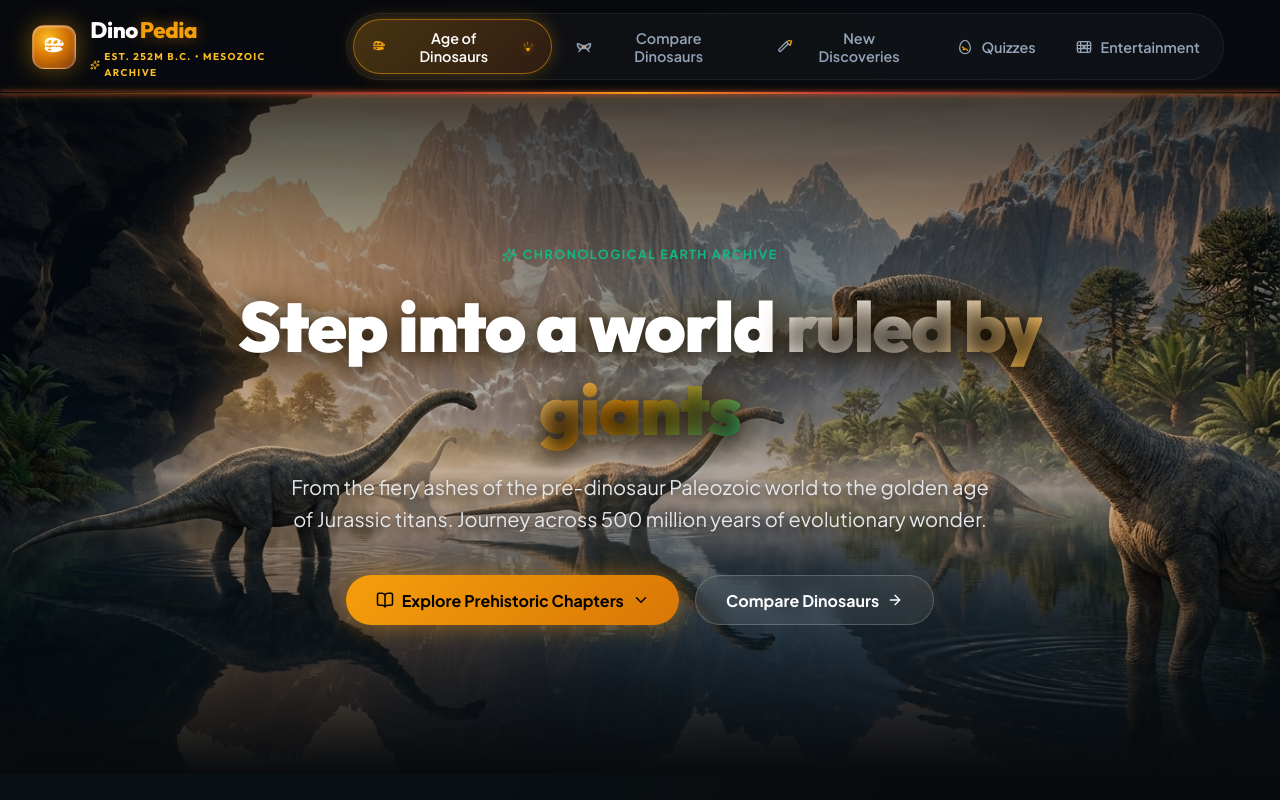
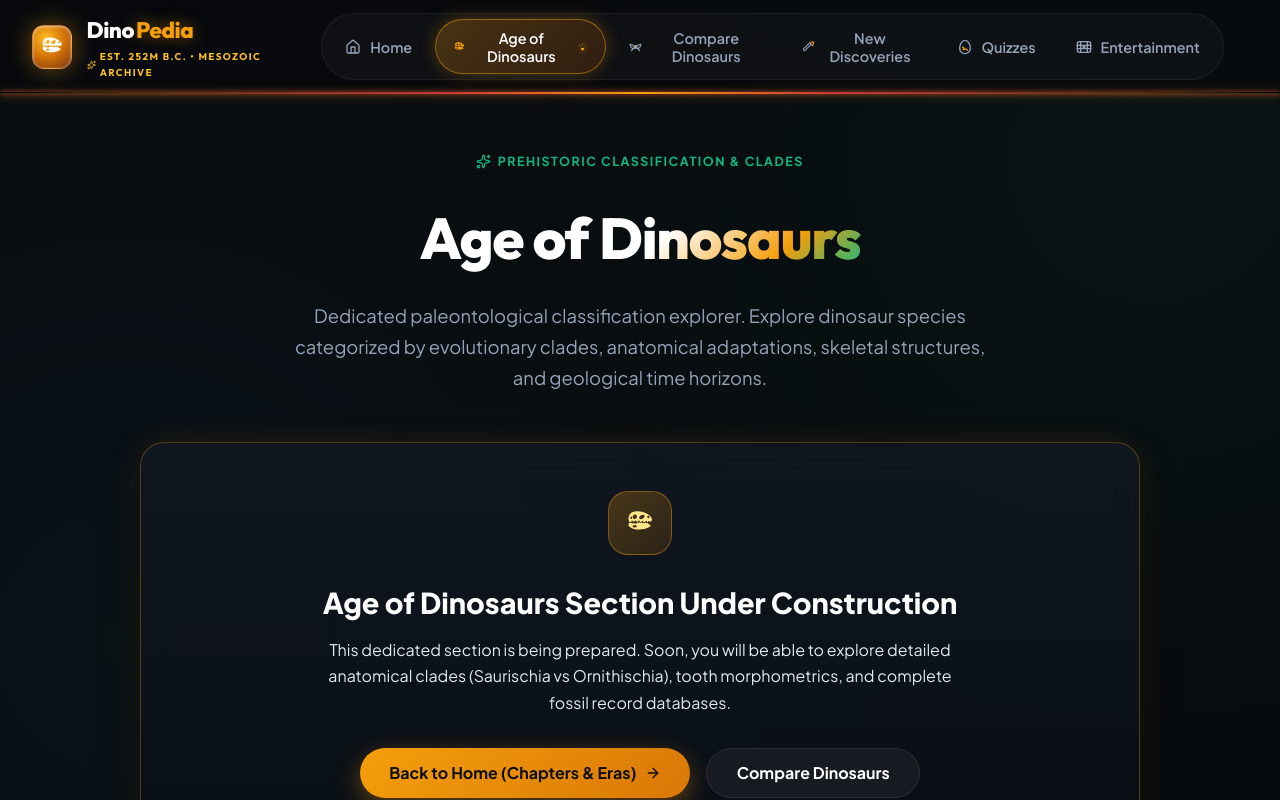
Before and after one commit to MinukaPanagoda/dinopedia, a React (Vite) app in the folder frontend/: page / in a window 1280 px wide. Both pictures are taken after a click on the button "Age of Dinosaurs". Shown: the top 800 px of the page. Built offline with nearby package versions, Linux system fonts and the light colour scheme.

Commit message:
feat: separate Home and Age of Dinosaurs pages with dedicated navbar navigation

```diff
--- a/frontend/src/App.jsx
+++ b/frontend/src/App.jsx
@@ -1,6 +1,7 @@
 import React, { useState } from 'react';
 import Navbar from './components/Navbar';
 import HomePage from './components/HomePage';
+import AgeOfDinosaursPage from './components/AgeOfDinosaursPage';
 import ComparePage from './components/ComparePage';
 import DiscoveriesPage from './components/DiscoveriesPage';
 import QuizPage from './components/QuizPage';
@@ -8,10 +9,14 @@ import EntertainmentPage from './components/EntertainmentPage';
 import DinoSkull from './components/DinoSkull';
 
 export default function App() {
-  const [activeTab, setActiveTab] = useState('age-of-dinosaurs');
+  const [activeTab, setActiveTab] = useState('home');
 
   const renderContent = () => {
     switch (activeTab) {
+      case 'home':
+        return <HomePage setActiveTab={setActiveTab} />;
+      case 'age-of-dinosaurs':
+        return <AgeOfDinosaursPage setActiveTab={setActiveTab} />;
       case 'compare':
         return <ComparePage />;
       case 'discoveries':
@@ -20,7 +25,6 @@ export default function App() {
         return <QuizPage />;
       case 'entertainment':
         return <EntertainmentPage />;
-      case 'age-of-dinosaurs':
       default:
         return <HomePage setActiveTab={setActiveTab} />;
     }
--- /dev/null
+++ b/frontend/src/components/AgeOfDinosaursPage.jsx
@@ -0,0 +1,138 @@
+import React from 'react';
+import { Compass, Sparkles, Layers, ArrowRight, Clock, Shield } from 'lucide-react';
+import DinoSkull from './DinoSkull';
+
+export default function AgeOfDinosaursPage({ setActiveTab }) {
+  return (
+    <div className="home-container" style={{ padding: '3.5rem 1.5rem 6rem', minHeight: '80vh' }}>
+      <div style={{ maxWidth: '1000px', margin: '0 auto', textAlign: 'center' }}>
+
+        {/* Badge */}
+        <div className="section-tag" style={{ margin: '0 auto 1.25rem', justifyContent: 'center' }}>
+          <Sparkles size={15} /> Prehistoric Classification & Clades
+        </div>
+
+        {/* Title */}
+        <h1 className="section-title" style={{ fontSize: 'clamp(2.2rem, 5vw, 3.6rem)', marginBottom: '1rem' }}>
+          Age of <span className="hero-title-gradient">Dinosaurs</span>
+        </h1>
+
+        <p style={{ color: 'var(--text-muted)', fontSize: '1.15rem', maxWidth: '720px', margin: '0 auto 3rem', lineHeight: '1.7' }}>
+          Dedicated paleontological classification explorer. Explore dinosaur species categorized by evolutionary clades, anatomical adaptations, skeletal structures, and geological time horizons.
+        </p>
+
+        {/* Under Construction / Dedicated Page Foundation Card */}
+        <div
+          className="glass-panel"
+          style={{
+            padding: '3rem 2rem',
+            background: 'linear-gradient(180deg, rgba(17, 24, 34, 0.85) 0%, rgba(10, 15, 22, 0.95) 100%)',
+            border: '1px solid rgba(245, 158, 11, 0.3)',
+            borderRadius: '24px',
+            boxShadow: '0 20px 50px -15px rgba(0, 0, 0, 0.8), 0 0 35px -5px rgba(245, 158, 11, 0.15)',
+            marginBottom: '3rem'
+          }}
+        >
+          <div style={{
+            width: '64px',
+            height: '64px',
+            borderRadius: '20px',
+            background: 'linear-gradient(135deg, rgba(245, 158, 11, 0.25), rgba(217, 119, 6, 0.15))',
+            border: '1px solid rgba(245, 158, 11, 0.4)',
+            display: 'flex',
+            alignItems: 'center',
+            justifyContent: 'center',
+            margin: '0 auto 1.5rem',
+            color: 'var(--amber-light)'
+          }}>
+            <DinoSkull size={32} />
+          </div>
+
+          <h2 style={{ fontSize: '1.8rem', fontWeight: '800', color: '#fff', marginBottom: '0.75rem' }}>
+            Age of Dinosaurs Section Under Construction
+          </h2>
+
+          <p style={{ color: '#E2E8F0', maxWidth: '640px', margin: '0 auto 2rem', lineHeight: '1.65', fontSize: '1rem' }}>
+            This dedicated section is being prepared. Soon, you will be able to explore detailed anatomical clades (Saurischia vs Ornithischia), tooth morphometrics, and complete fossil record databases.
+          </p>
+
+          <div style={{ display: 'flex', gap: '1rem', justifyContent: 'center', flexWrap: 'wrap' }}>
+            <button
+              onClick={() => setActiveTab && setActiveTab('home')}
+              className="btn-primary"
+              style={{
+                display: 'inline-flex',
+                alignItems: 'center',
+                gap: '8px',
+                padding: '0.85rem 1.85rem',
+                fontSize: '1rem',
+                fontWeight: '700',
+                borderRadius: '9999px',
+                cursor: 'pointer'
+              }}
+            >
+              <span>Back to Home (Chapters & Eras)</span>
+              <ArrowRight size={16} />
+            </button>
+
+            <button
+              onClick={() => setActiveTab && setActiveTab('compare')}
+              className="btn-secondary"
+              style={{
+                display: 'inline-flex',
+                alignItems: 'center',
+                gap: '8px',
+                padding: '0.85rem 1.85rem',
+                fontSize: '1rem',
+                fontWeight: '700',
+                borderRadius: '9999px',
+                cursor: 'pointer'
+              }}
+            >
+              <span>Compare Dinosaurs</span>
+            </button>
+          </div>
+        </div>
+
+        {/* Feature Preview Cards */}
+        <div style={{
+          display: 'grid',
+          gridTemplateColumns: 'repeat(auto-fit, minmax(260px, 1fr))',
+          gap: '1.5rem',
+          textAlign: 'left'
+        }}>
+          <div className="glass-panel" style={{ padding: '1.5rem', borderRadius: '16px' }}>
+            <Layers size={24} style={{ color: 'var(--amber-primary)', marginBottom: '0.75rem' }} />
+            <h3 style={{ fontSize: '1.15rem', fontWeight: '800', color: '#fff', marginBottom: '0.4rem' }}>
+              Clade Classifications
+            </h3>
+            <p style={{ color: 'var(--text-muted)', fontSize: '0.9rem', lineHeight: '1.5' }}>
+              Theropods, Sauropodomorphs, Thyreophorans, Ornithopods, and Marginocephalians mapped out.
+            </p>
+          </div>
+
+          <div className="glass-panel" style={{ padding: '1.5rem', borderRadius: '16px' }}>
+            <Shield size={24} style={{ color: 'var(--emerald-primary)', marginBottom: '0.75rem' }} />
+            <h3 style={{ fontSize: '1.15rem', fontWeight: '800', color: '#fff', marginBottom: '0.4rem' }}>
+              Anatomical Defense & Predation
+            </h3>
+            <p style={{ color: 'var(--text-muted)', fontSize: '0.9rem', lineHeight: '1.5' }}>
+              Armored thagomizers, cranial frills, serrated carinae teeth, and bite-force comparisons.
+            </p>
+          </div>
+
+          <div className="glass-panel" style={{ padding: '1.5rem', borderRadius: '16px' }}>
+            <Clock size={24} style={{ color: '#38BDF8', marginBottom: '0.75rem' }} />
+            <h3 style={{ fontSize: '1.15rem', fontWeight: '800', color: '#fff', marginBottom: '0.4rem' }}>
+              Exact Stratigraphic Horizons
+            </h3>
+            <p style={{ color: 'var(--text-muted)', fontSize: '0.9rem', lineHeight: '1.5' }}>
+              Detailed rock layer formations (Morrison, Hell Creek, Yixian) and fossil dating.
+            </p>
+          </div>
+        </div>
+
+      </div>
+    </div>
+  );
+}
--- a/frontend/src/components/Navbar.jsx
+++ b/frontend/src/components/Navbar.jsx
@@ -1,5 +1,5 @@
 import React, { useState } from 'react';
-import { Menu, X, Sparkles } from 'lucide-react';
+import { Menu, X, Sparkles, Home } from 'lucide-react';
 import DinoSkull from './DinoSkull';
 
 /**
@@ -77,6 +77,7 @@ export default function Navbar({ activeTab, setActiveTab }) {
   const [mobileMenuOpen, setMobileMenuOpen] = useState(false);
 
   const navItems = [
+    { id: 'home', label: 'Home', icon: Home },
     { id: 'age-of-dinosaurs', label: 'Age of Dinosaurs', icon: DinoSkull },
     { id: 'compare', label: 'Compare Dinosaurs', icon: DinoDuelIcon },
     { id: 'discoveries', label: 'New Discoveries', icon: FossilPickIcon },
@@ -99,7 +100,7 @@ export default function Navbar({ activeTab, setActiveTab }) {
           className="nav-brand"
           onClick={(e) => {
             e.preventDefault();
-            handleNavClick('age-of-dinosaurs');
+            handleNavClick('home');
           }}
         >
           <div className="nav-logo-icon">
```
